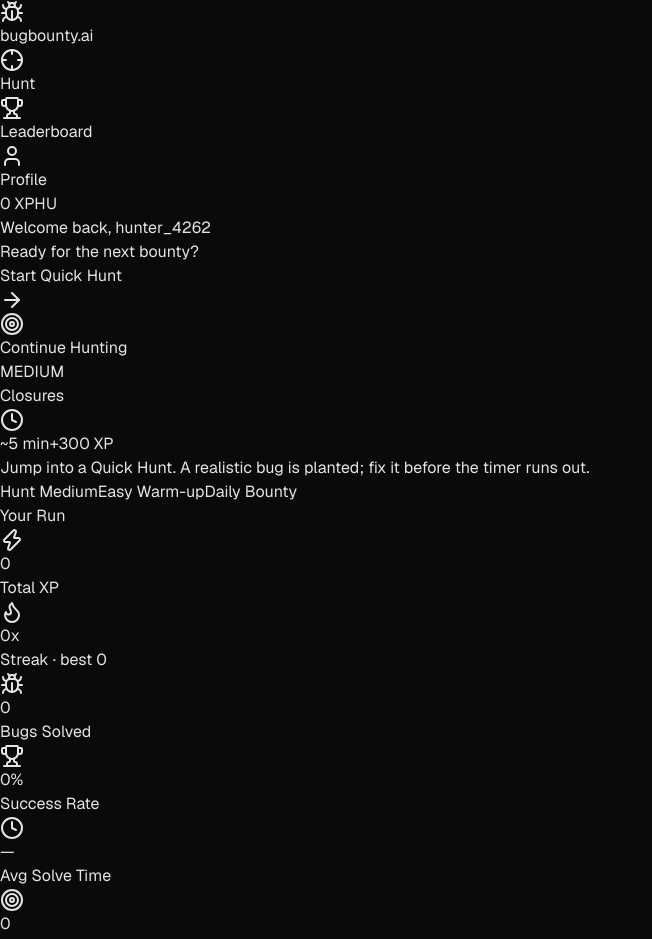
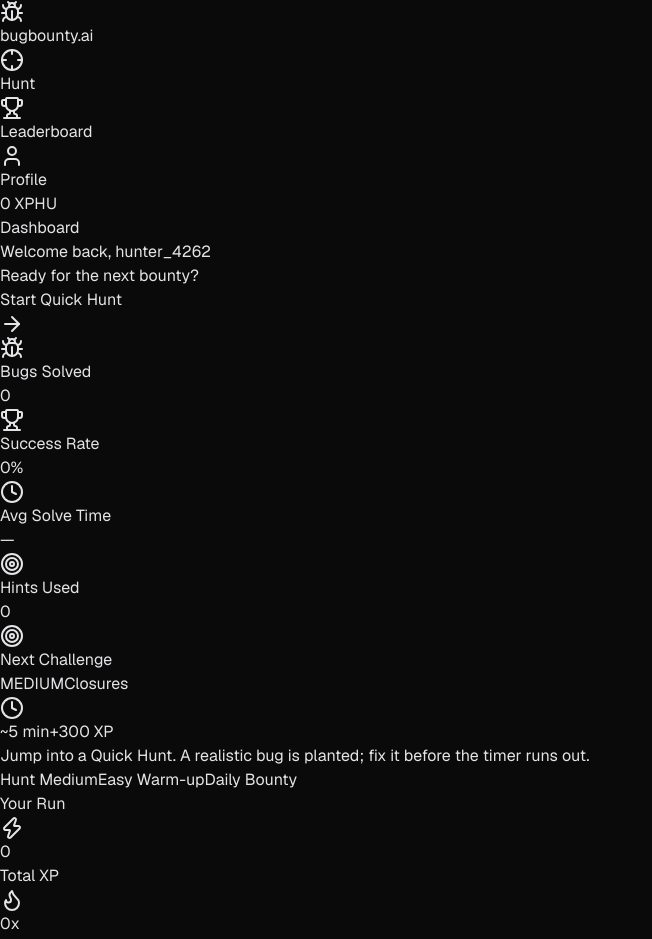
Before and after one commit to NOBA235/bugbounty, a Next.js app: page /dashboard in a window 1280 px wide. Shown: the top 939 px of the page, without its empty margins (0-652 px from the left). Built offline with nearby package versions, Linux system fonts and the light colour scheme.

Commit message:
Redesign landing page to match dashboard's flat SaaS look

```diff
--- a/src/app/dashboard/page.tsx
+++ b/src/app/dashboard/page.tsx
@@ -1,14 +1,29 @@
 "use client";
 import { useEffect, useState } from "react";
 import Link from "next/link";
-import { motion } from "framer-motion";
-import { Flame, Trophy, Clock, Target, ArrowRight, Zap, Bug } from "lucide-react";
+import {
+  Flame,
+  Trophy,
+  Clock,
+  Target,
+  ArrowRight,
+  Zap,
+  Bug,
+  CheckCircle2,
+  XCircle,
+} from "lucide-react";
 import { Button } from "@/components/ui/button";
-import { Card, CardContent, CardHeader, CardTitle } from "@/components/ui/card";
-import { Badge } from "@/components/ui/badge";
+import { Card, CardContent } from "@/components/ui/card";
 import { getOrCreateUser, getAttempts } from "@/lib/storage";
 import type { UserStats, ChallengeAttempt } from "@/types/user";
 import { formatTime } from "@/lib/scoring";
+
+function difficultyClasses(level: string) {
+  const key = (level || "").toLowerCase();
+  if (key === "easy") return "border-emerald-400/30 bg-emerald-400/10 text-emerald-400";
+  if (key === "hard") return "border-rose-400/30 bg-rose-400/10 text-rose-400";
+  return "border-amber-400/30 bg-amber-400/10 text-amber-400"; // medium / default
+}
 
 export default function DashboardPage() {
   const [user, setUser] = useState<UserStats | null>(null);
@@ -21,8 +36,15 @@
 
   if (!user) {
     return (
-      <div className="mx-auto max-w-6xl px-4 py-12">
-        <div className="h-40 animate-pulse rounded-xl bg-white/5" />
+      <div className="min-h-screen bg-zinc-950 px-4 py-10 sm:px-6 lg:px-8">
+        <div className="mx-auto max-w-6xl">
+          <div className="h-9 w-72 animate-pulse rounded-md bg-zinc-900" />
+          <div className="mt-8 grid gap-4 sm:grid-cols-2 lg:grid-cols-4">
+            {Array.from({ length: 4 }).map((_, i) => (
+              <div key={i} className="h-20 animate-pulse rounded-lg border border-zinc-900 bg-zinc-900/60" />
+            ))}
+          </div>
+        </div>
       </div>
     );
   }
@@ -44,99 +66,90 @@
   ];
 
   return (
-    <div className="relative min-h-screen overflow-hidden bg-[#08080a] text-zinc-50 antialiased selection:bg-violet-500/30 selection:text-white">
-      {/* Background grid + glows */}
-      <div className="pointer-events-none absolute inset-0 -z-10">
-        <div
-          className="absolute inset-0"
-          style={{
-            backgroundImage:
-              "linear-gradient(to right, rgba(255,255,255,0.035) 1px, transparent 1px), linear-gradient(to bottom, rgba(255,255,255,0.035) 1px, transparent 1px)",
-            backgroundSize: "72px 72px",
-            maskImage: "radial-gradient(ellipse 70% 50% at 50% 0%, black 20%, transparent 70%)",
-            WebkitMaskImage: "radial-gradient(ellipse 70% 50% at 50% 0%, black 20%, transparent 70%)",
-          }}
-        />
-        <div className="absolute left-1/2 top-[-15rem] h-[35rem] w-[70rem] -translate-x-1/2 rounded-full bg-violet-600/10 blur-[120px]" />
-        <div className="absolute right-0 top-1/3 h-72 w-72 rounded-full bg-fuchsia-500/5 blur-[100px]" />
+    <div className="min-h-screen bg-zinc-950 text-zinc-50">
+      <div className="mx-auto max-w-6xl px-4 py-10 sm:px-6 lg:px-8">
+        {/* Header */}
+        <header className="mb-8 flex flex-col gap-4 border-b border-zinc-800 pb-6 sm:flex-row sm:items-end sm:justify-between">
+          <div>
+            <div className="text-xs font-semibold uppercase tracking-wide text-zinc-500">
+              Dashboard
             </div>
-
-      <div className="mx-auto max-w-7xl px-4 py-10 sm:px-6 lg:px-8">
-        {/* Header */}
-        <motion.div
-          initial={{ opacity: 0, y: 16 }}
-          animate={{ opacity: 1, y: 0 }}
-          transition={{ duration: 0.6, ease: [0.22, 1, 0.36, 1] }}
-          className="mb-10 flex flex-col gap-6 sm:flex-row sm:items-end sm:justify-between"
-        >
-          <div>
-            <h1 className="text-4xl font-bold tracking-tight sm:text-5xl">
-              Welcome back,{" "}
-              <span className="bg-gradient-to-r from-violet-400 to-fuchsia-400 bg-clip-text text-transparent">
-                {user.username}
-              </span>
+            <h1 className="mt-1 text-2xl font-semibold sm:text-3xl">
+              Welcome back, <span className="text-amber-400">{user.username}</span>
             </h1>
-            <p className="mt-2 text-lg text-zinc-400">Ready for the next bounty?</p>
+            <p className="mt-1 text-sm text-zinc-500">Ready for the next bounty?</p>
           </div>
           <Button
             asChild
-            size="lg"
-            className="group h-12 gap-2 rounded-full bg-gradient-to-r from-violet-600 to-fuchsia-600 px-8 text-base font-semibold shadow-lg shadow-violet-500/25 transition-all duration-300 hover:scale-[1.02] hover:shadow-xl hover:shadow-violet-500/40"
+            className="h-10 gap-2 rounded-md bg-amber-400 px-5 text-sm font-semibold text-zinc-950 hover:bg-amber-300"
           >
             <Link href="/hunt">
               Start Quick Hunt
-              <ArrowRight className="h-4 w-4 transition-transform duration-300 group-hover:translate-x-1" />
+              <ArrowRight className="h-4 w-4" />
             </Link>
           </Button>
-        </motion.div>
+        </header>
 
-        {/* Top Grid */}
-        <motion.div
-          initial={{ opacity: 0, y: 20 }}
-          animate={{ opacity: 1, y: 0 }}
-          transition={{ delay: 0.1, duration: 0.7, ease: [0.22, 1, 0.36, 1] }}
-          className="grid gap-6 lg:grid-cols-3"
+        {/* Stat strip */}
+        <div className="mb-8 grid gap-4 sm:grid-cols-2 lg:grid-cols-4">
+          {stats.map((s) => (
+            <div
+              key={s.label}
+              className="rounded-lg border border-zinc-800 bg-zinc-900/60 p-4 transition-colors hover:border-zinc-700"
             >
-          {/* Continue Hunting Card */}
-          <Card className="relative lg:col-span-2 overflow-hidden rounded-2xl border border-violet-500/30 bg-gradient-to-br from-[#0d0d10] to-violet-950/20 shadow-xl shadow-violet-500/10 backdrop-blur-sm transition-all duration-300 hover:border-violet-400/40 hover:shadow-violet-500/20">
-            <CardHeader className="pb-2">
-              <CardTitle className="flex items-center gap-2 text-base font-semibold uppercase tracking-wider text-zinc-400">
-                <Target className="h-4 w-4 text-violet-400" />
-                Continue Hunting
-              </CardTitle>
-            </CardHeader>
-            <CardContent className="space-y-5">
-              <div className="flex flex-wrap items-center gap-3">
-                <Badge variant="medium" className="px-3 py-1 text-sm font-medium ring-1 ring-amber-400/30">
+              <div className="flex items-center gap-2 text-zinc-500">
+                <s.icon className="h-4 w-4" />
+                <span className="text-xs font-medium uppercase tracking-wide">{s.label}</span>
+              </div>
+              <div className="mt-2 font-mono text-2xl font-semibold tabular-nums">{s.value}</div>
+            </div>
+          ))}
+        </div>
+
+        {/* Continue hunting + Your run */}
+        <div className="grid gap-4 lg:grid-cols-3">
+          <Card className="rounded-lg border-zinc-800 bg-zinc-900/60 lg:col-span-2">
+            <CardContent className="p-6">
+              <div className="flex items-center gap-2 text-xs font-semibold uppercase tracking-wide text-zinc-500">
+                <Target className="h-3.5 w-3.5" />
+                Next Challenge
+              </div>
+
+              <div className="mt-4 flex flex-wrap items-center gap-3">
+                <span className="rounded border border-amber-400/30 bg-amber-400/10 px-2 py-0.5 text-xs font-semibold text-amber-400">
                   MEDIUM
-                </Badge>
+                </span>
                 <span className="text-sm text-zinc-400">Closures</span>
-                <span className="flex items-center gap-1 text-sm text-zinc-400">
+                <span className="flex items-center gap-1 text-sm text-zinc-500">
                   <Clock className="h-3.5 w-3.5" /> ~5 min
                 </span>
-                <span className="font-mono text-sm font-semibold text-violet-300">+300 XP</span>
+                <span className="ml-auto font-mono text-sm font-semibold text-amber-400">
+                  +300 XP
+                </span>
               </div>
-              <p className="text-sm leading-relaxed text-zinc-400">
+
+              <p className="mt-4 text-sm leading-relaxed text-zinc-400">
                 Jump into a Quick Hunt. A realistic bug is planted; fix it before the timer runs out.
               </p>
-              <div className="flex flex-wrap gap-3">
+
+              <div className="mt-5 flex flex-wrap gap-2">
                 <Button
                   asChild
-                  className="rounded-full bg-gradient-to-r from-violet-600 to-fuchsia-600 font-medium shadow-md shadow-violet-500/20 transition hover:scale-[1.03] hover:shadow-lg"
+                  className="h-9 rounded-md bg-amber-400 px-5 text-sm font-semibold text-zinc-950 hover:bg-amber-300"
                 >
                   <Link href="/hunt?difficulty=medium">Hunt Medium</Link>
                 </Button>
                 <Button
                   asChild
                   variant="outline"
-                  className="rounded-full border-zinc-700 bg-white/5 font-medium backdrop-blur-sm transition hover:border-zinc-500 hover:bg-white/10"
+                  className="h-9 rounded-md border-zinc-700 bg-transparent px-4 text-sm font-medium text-zinc-300 hover:border-zinc-500 hover:bg-zinc-800/60"
                 >
                   <Link href="/hunt?difficulty=easy">Easy Warm-up</Link>
                 </Button>
                 <Button
                   asChild
                   variant="outline"
-                  className="rounded-full border-zinc-700 bg-white/5 font-medium backdrop-blur-sm transition hover:border-zinc-500 hover:bg-white/10"
+                  className="h-9 rounded-md border-zinc-700 bg-transparent px-4 text-sm font-medium text-zinc-300 hover:border-zinc-500 hover:bg-zinc-800/60"
                 >
                   <Link href="/hunt?mode=daily">Daily Bounty</Link>
                 </Button>
@@ -144,125 +157,116 @@
             </CardContent>
           </Card>
 
-          {/* Your Run Card */}
-          <Card className="rounded-2xl border border-white/10 bg-white/[0.03] shadow-xl backdrop-blur-sm transition-all duration-300 hover:border-white/20 hover:bg-white/[0.05]">
-            <CardHeader className="pb-2">
-              <CardTitle className="text-base font-semibold uppercase tracking-wider text-zinc-400">
+          <Card className="rounded-lg border-zinc-800 bg-zinc-900/60">
+            <CardContent className="flex flex-col gap-5 p-6">
+              <div className="text-xs font-semibold uppercase tracking-wide text-zinc-500">
                 Your Run
-              </CardTitle>
-            </CardHeader>
-            <CardContent className="space-y-5">
-              <div className="flex items-center gap-4">
-                <div className="flex h-14 w-14 items-center justify-center rounded-xl bg-gradient-to-br from-violet-500/20 to-fuchsia-500/20 ring-1 ring-white/10">
-                  <Zap className="h-7 w-7 text-violet-400" />
+              </div>
+              <div className="flex items-center gap-3">
+                <div className="flex h-10 w-10 shrink-0 items-center justify-center rounded-md border border-zinc-800 bg-zinc-950 text-amber-400">
+                  <Zap className="h-5 w-5" />
                 </div>
                 <div>
-                  <div className="text-3xl font-bold">{user.xp.toLocaleString()}</div>
-                  <div className="text-sm text-zinc-500">Total XP</div>
+                  <div className="font-mono text-2xl font-semibold tabular-nums">
+                    {user.xp.toLocaleString()}
+                  </div>
+                  <div className="text-xs text-zinc-500">Total XP</div>
                 </div>
               </div>
-              <div className="flex items-center gap-4">
-                <div className="flex h-14 w-14 items-center justify-center rounded-xl bg-gradient-to-br from-amber-500/20 to-orange-500/20 ring-1 ring-white/10">
-                  <Flame className="h-7 w-7 text-amber-400" />
+              <div className="flex items-center gap-3">
+                <div className="flex h-10 w-10 shrink-0 items-center justify-center rounded-md border border-zinc-800 bg-zinc-950 text-orange-400">
+                  <Flame className="h-5 w-5" />
                 </div>
                 <div>
-                  <div className="text-3xl font-bold">{user.streak}x</div>
-                  <div className="text-sm text-zinc-500">Streak · best {user.longestStreak}</div>
+                  <div className="font-mono text-2xl font-semibold tabular-nums">
+                    {user.streak}x
+                  </div>
+                  <div className="text-xs text-zinc-500">Streak · best {user.longestStreak}</div>
                 </div>
               </div>
             </CardContent>
           </Card>
-        </motion.div>
+        </div>
 
-        {/* Stats Grid */}
-        <motion.div
-          initial={{ opacity: 0, y: 20 }}
-          animate={{ opacity: 1, y: 0 }}
-          transition={{ delay: 0.2, duration: 0.7, ease: [0.22, 1, 0.36, 1] }}
-          className="mt-6 grid gap-4 sm:grid-cols-2 lg:grid-cols-4"
-        >
-          {stats.map((s) => (
-            <Card
-              key={s.label}
-              className="group rounded-2xl border border-white/10 bg-white/[0.03] backdrop-blur-sm transition-all duration-300 hover:-translate-y-0.5 hover:border-violet-400/30 hover:bg-white/[0.06] hover:shadow-lg hover:shadow-violet-500/10"
-            >
-              <CardContent className="flex items-center gap-4 p-5">
-                <div className="flex h-11 w-11 items-center justify-center rounded-lg bg-violet-500/15 text-violet-300 ring-1 ring-white/10 transition group-hover:bg-violet-500/25">
-                  <s.icon className="h-5 w-5" />
-                </div>
-                <div>
-                  <div className="text-xl font-bold">{s.value}</div>
-                  <div className="text-sm text-zinc-500">{s.label}</div>
-                </div>
-              </CardContent>
-            </Card>
-          ))}
-        </motion.div>
-
-        {/* Recent Hunts */}
-        <motion.div
-          initial={{ opacity: 0, y: 20 }}
-          animate={{ opacity: 1, y: 0 }}
-          transition={{ delay: 0.3, duration: 0.7, ease: [0.22, 1, 0.36, 1] }}
-          className="mt-12"
-        >
-          <h2 className="mb-5 text-2xl font-bold tracking-tight">Recent Hunts</h2>
+        {/* Recent hunts */}
+        <section className="mt-10">
+          <h2 className="mb-4 text-lg font-semibold">Recent Hunts</h2>
 
           {attempts.length === 0 ? (
-            <Card className="rounded-2xl border border-white/10 bg-white/[0.03] backdrop-blur-sm">
-              <CardContent className="flex flex-col items-center py-16 text-center">
-                <div className="mb-4 flex h-16 w-16 items-center justify-center rounded-full bg-zinc-800/80">
-                  <Bug className="h-8 w-8 text-zinc-500" />
+            <div className="flex flex-col items-center rounded-lg border border-zinc-800 bg-zinc-900/60 py-16 text-center">
+              <div className="mb-4 flex h-14 w-14 items-center justify-center rounded-full border border-zinc-800 bg-zinc-950">
+                <Bug className="h-6 w-6 text-zinc-600" />
               </div>
-                <p className="text-lg font-semibold">No hunts yet</p>
-                <p className="mt-1 text-sm text-zinc-400">Your first bounty is waiting.</p>
+              <p className="text-base font-semibold">No hunts yet</p>
+              <p className="mt-1 text-sm text-zinc-500">Your first bounty is waiting.</p>
               <Button
                 asChild
-                  className="mt-6 rounded-full bg-gradient-to-r from-violet-600 to-fuchsia-600 px-6 font-medium shadow-md shadow-violet-500/20 transition hover:scale-[1.03]"
+                className="mt-6 h-9 rounded-md bg-amber-400 px-5 text-sm font-semibold text-zinc-950 hover:bg-amber-300"
               >
                 <Link href="/hunt">Start Hunting</Link>
               </Button>
-              </CardContent>
-            </Card>
+            </div>
           ) : (
-            <div className="space-y-3">
+            <div className="overflow-hidden rounded-lg border border-zinc-800">
+              <table className="w-full text-left text-sm">
+                <thead>
+                  <tr className="border-b border-zinc-800 bg-zinc-900/60 text-xs uppercase tracking-wide text-zinc-500">
+                    <th className="px-4 py-3 font-medium">Status</th>
+                    <th className="px-4 py-3 font-medium">Challenge</th>
+                    <th className="px-4 py-3 font-medium">Difficulty</th>
+                    <th className="px-4 py-3 font-medium">Time</th>
+                    <th className="px-4 py-3 text-right font-medium">XP</th>
+                  </tr>
+                </thead>
+                <tbody>
                   {attempts.slice(0, 8).map((a) => (
-                <Card
+                    <tr
                       key={a.id}
-                  className="group rounded-xl border border-white/10 bg-white/[0.03] backdrop-blur-sm transition-all duration-300 hover:border-white/20 hover:bg-white/[0.05]"
+                      className="border-b border-zinc-800/60 bg-zinc-950/40 transition-colors last:border-0 hover:bg-zinc-900/60"
                     >
-                  <CardContent className="flex flex-wrap items-center justify-between gap-4 p-4 sm:p-5">
-                    <div className="flex items-center gap-3">
-                      <div
-                        className={`h-3 w-3 rounded-full ${
-                          a.success
-                            ? "bg-emerald-500 shadow-[0_0_10px_rgba(16,185,129,0.5)]"
-                            : "bg-red-500 shadow-[0_0_10px_rgba(239,68,68,0.5)]"
-                        }`}
-                      />
-                      <div>
-                        <div className="font-medium">{a.title}</div>
-                        <div className="text-xs text-zinc-500">
-                          {a.topic} · {a.difficulty}
-                        </div>
-                      </div>
-                    </div>
-                    <div className="flex items-center gap-5 text-sm">
-                      <span className="text-zinc-400">{formatTime(a.solveTime)}</span>
+                      <td className="px-4 py-3">
+                        {a.success ? (
+                          <span className="inline-flex items-center gap-1.5 text-emerald-400">
+                            <CheckCircle2 className="h-4 w-4" />
+                            Solved
+                          </span>
+                        ) : (
+                          <span className="inline-flex items-center gap-1.5 text-rose-400">
+                            <XCircle className="h-4 w-4" />
+                            Failed
+                          </span>
+                        )}
+                      </td>
+                      <td className="px-4 py-3">
+                        <div className="font-medium text-zinc-100">{a.title}</div>
+                        <div className="text-xs text-zinc-500">{a.topic}</div>
+                      </td>
+                      <td className="px-4 py-3">
                         <span
-                        className={`font-mono font-semibold ${
-                          a.success ? "text-violet-300" : "text-zinc-600"
+                          className={`rounded border px-2 py-0.5 text-xs font-semibold ${difficultyClasses(
+                            a.difficulty
+                          )}`}
+                        >
+                          {a.difficulty}
+                        </span>
+                      </td>
+                      <td className="px-4 py-3 font-mono tabular-nums text-zinc-400">
+                        {formatTime(a.solveTime)}
+                      </td>
+                      <td
+                        className={`px-4 py-3 text-right font-mono font-semibold tabular-nums ${
+                          a.success ? "text-amber-400" : "text-zinc-600"
                         }`}
                       >
-                        {a.success ? `+${a.score}` : "—"} XP
-                      </span>
-                    </div>
-                  </CardContent>
-                </Card>
+                        {a.success ? `+${a.score}` : "—"}
+                      </td>
+                    </tr>
                   ))}
+                </tbody>
+              </table>
             </div>
           )}
-        </motion.div>
+        </section>
       </div>
     </div>
   );
```
Also changed, not shown: src/app/page.tsx (+44 -67 lines). Lines whose indentation alone changed are shown as unchanged.
